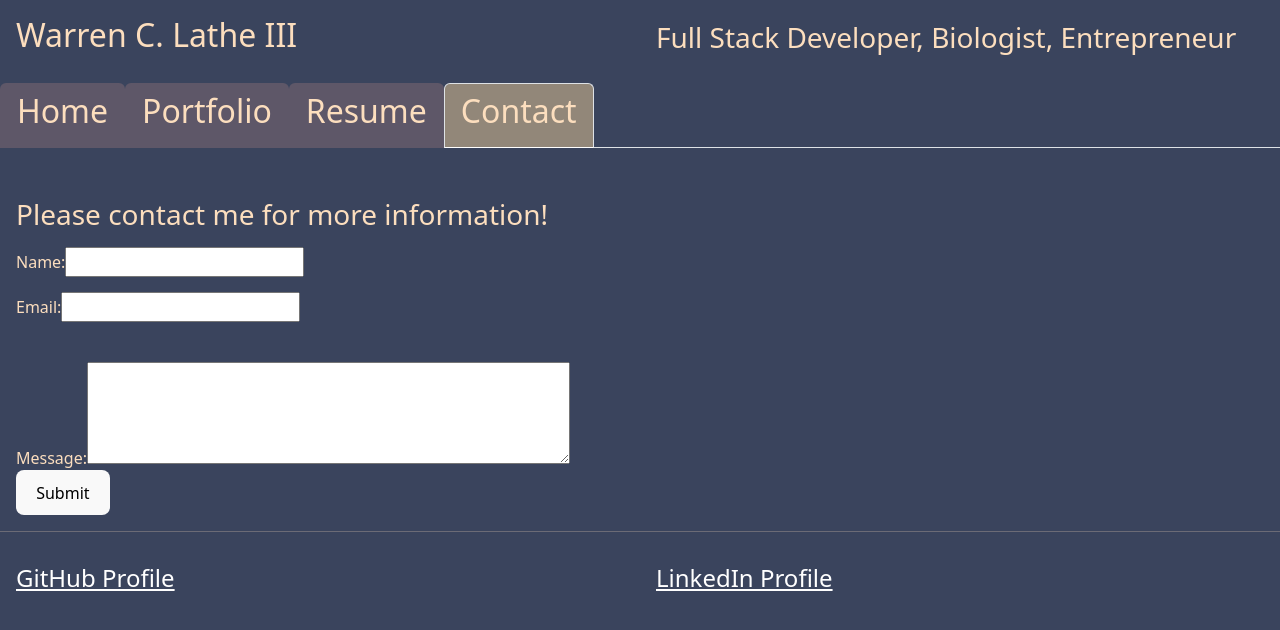
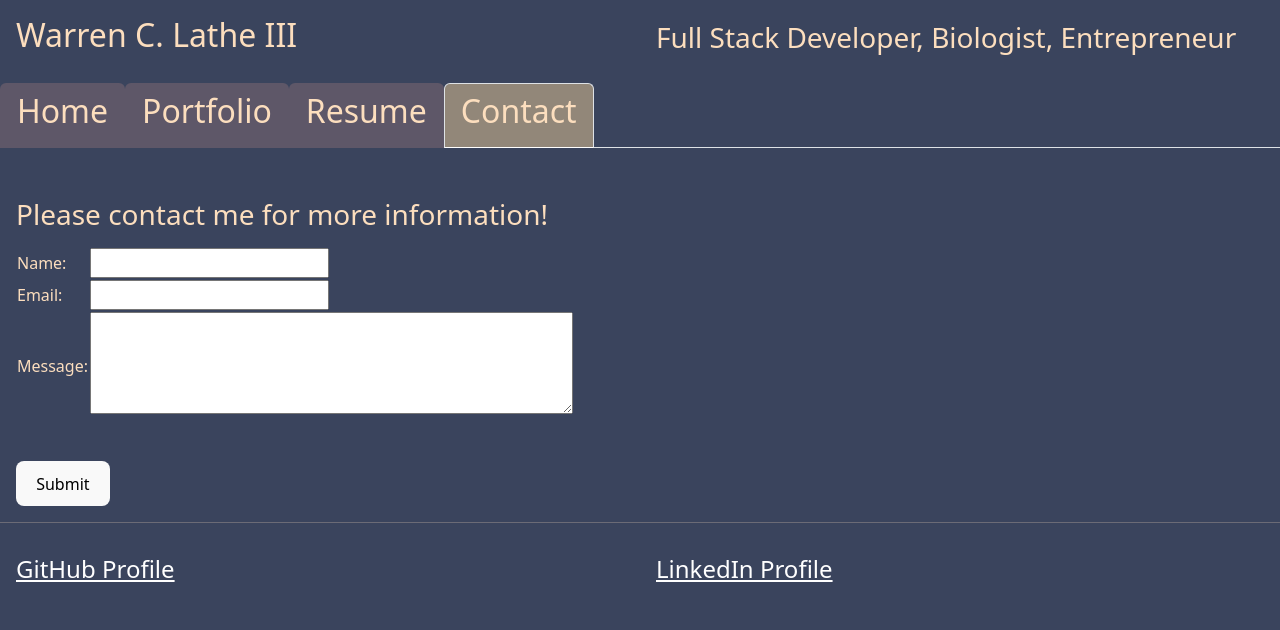
Before and after one commit to TreyLathe/WCL3Portfolio, a React (Vite) app: page /Contact in a window 1280 px wide. Shown: the top 630 px of the page. Built offline with nearby package versions, Linux system fonts and the light colour scheme.

Commit message:
trying again

```diff
--- a/src/pages/Contact.jsx
+++ b/src/pages/Contact.jsx
@@ -43,9 +43,10 @@ export default function Contact() {
   <div style={{ marginTop: '50px' }}>
     <p><h3>Please contact me for more information!</h3></p>
     <form onSubmit={handleSubmit}>
-          <div style={{ marginBottom: '15px '}}>
-            <label htmlFor="name">Name:</label>
-            <input
+      <table style={{ marginBottom: '40px' }}>
+        <tr>
+          <td><label htmlFor="name">Name:</label></td>
+          <td><input
                 type="text"
                 id="name"
                 name="name"
@@ -53,11 +54,11 @@ export default function Contact() {
                 onChange={handleChange}
                 required
                 onBlur={handleBlur}
-            />
-          </div>
-          <div style={{ marginBottom: '40px '}}>
-            <label htmlFor="email">Email:</label>
-            <input
+              /></td>
+        </tr>
+        <tr>
+          <td><label htmlFor="email">Email:</label></td>
+          <td><input
                 type="email"
                 id="email"
                 name="email"
@@ -65,12 +66,13 @@ export default function Contact() {
                 onChange={handleChange}
                 required
                 onBlur={handleBlur}
-            />
-          </div>
-          <div>
-            <label htmlFor="message">Message:</label>
-            <textarea id="message" name="message" rows="4" cols="50"></textarea>
-          </div>
+              /></td>
+        </tr>
+        <tr>
+          <td><label htmlFor="message">Message:</label></td>
+          <td><textarea id="message" name="message" rows="4" cols="50"></textarea></td>
+        </tr>
+      </table>
       <button type="submit">Submit</button>
     </form>
   </div>
--- a/src/pages/Home.jsx
+++ b/src/pages/Home.jsx
@@ -17,7 +17,7 @@ export default function Home() {
       </div>
       <div style={{ marginLeft: '20px' }}>
         <p style={{ fontSize: '24px', float: 'right', marginLeft: '20px' }}>
-          After 30 years of molecular biology research, teaching and national education policy experience, I am taking that experience into full stack web development. So many ideas I would love to bring to fruition. Adding my new knowledge and experience of CSS, HTML, Javascript, React, mySQL, dongoDB and more to hopefully do some great stuff.          </p>
+          After 30 years of molecular biology research, teaching and national education policy experience, I am taking that experience into full stack web development. So many ideas I would love to bring to fruition. Adding my new knowledge and experience of CSS, HTML, Javascript, mySQL, React, mongoDB, Express, Node and more to hopefully do some great stuff.          </p>
       </div>
     </div>
   );
--- a/src/pages/Resume.jsx
+++ b/src/pages/Resume.jsx
@@ -1,13 +1,28 @@
+import React, { useState } from 'react';
 import Lathe_Resume2024 from "../assets/docs/Lathe_Resume2024.pdf";
 
 export default function Resume() {
+  const [openSection, setOpenSection] = useState(null);
+
+  const toggleSection = (section) => {
+    if (openSection === section) {
+      setOpenSection(null);
+    } else {
+      setOpenSection(section);
+    }
+  };
+
+  const isSectionOpen = (section) => {
+    return openSection === section;
+  };
+
   return (
     <div style={{ display: "flex" }}>
       <div style={{ flex: 1, padding: "1rem" }}>
         <ul>
           <li>
-            <h3>Education</h3>
-          </li>
+            <h3 onClick={() => toggleSection('education')}>Education</h3>
+            {isSectionOpen('education') && (
               <ul>
                 <li>
                   BS Molecular Biology, Brigham Young University
@@ -22,11 +37,13 @@ export default function Resume() {
                   Full Stack Development, UC Berkeley Extension
                 </li>
               </ul>
+            )}
+          </li>
         </ul>
         <ul>
           <li>
-            <h3>Work Experience</h3>
-          </li>
+            <h3 onClick={() => toggleSection('workExperience')}>Work Experience</h3>
+            {isSectionOpen('workExperience') && (
               <ul>
                 <li>
                   Freelance consultant, Full Stack Development
@@ -44,52 +61,153 @@ export default function Resume() {
                     European Molecular Biology Laboratory/Research Scientist
                 </li>
               </ul>
+            )}
+          </li>
         </ul>
         <ul>
-            <li><h3>Resume PDF</h3></li>
-            <ul><li>
+          <li>
+            <h3 onClick={() => toggleSection('resumePdf')}>Resume PDF</h3>
+            {isSectionOpen('resumePdf') && (
+              <ul>
+                <li>
                   <a href={Lathe_Resume2024} download>Download PDF of full resume</a>
                 </li>
               </ul>
+            )}
+          </li>
         </ul>
       </div>
 
       <div style={{ flex: 1, padding: "1rem" }}>
         <ul>
-        <p>
           <li>
-            <h3>Fullstack Skills</h3>
-          </li>
+            <h3 onClick={() => toggleSection('fullstackSkills')}>Fullstack Skills</h3>
+            {isSectionOpen('fullstackSkills') && (
               <ul>
                 <li>HTML, CSS, JavaScript</li>
                 <li>React</li>
                 <li>Node.js, Express</li>
                 <li>mySQL, MongoDB</li>
               </ul>
-
-          </p>
-
-          <p><li>
-            <h3>Trilingual</h3>
+            )}
           </li>
+          <li>
+            <h3 onClick={() => toggleSection('trilingual')}>Trilingual</h3>
+            {isSectionOpen('trilingual') && (
               <ul>
                 <li>English, Native</li>
                 <li>Korean, CEFR C1/2 </li>
                 <li>German, CEFR B1/2 </li>
               </ul>
-
-              </p>
-
+            )}
+          </li>
           <li>
-            <h3>General Skills</h3>
+            <h3 onClick={() => toggleSection('generalSkills')}>General Skills</h3>
+            {isSectionOpen('generalSkills') && (
               <ul>
                 <li>Organizational Management</li>
                 <li>Entrepreneurship</li>
                 <li>Grant Writing/Management</li>
               </ul>
+            )}
           </li>
         </ul>
       </div>
     </div>
   );
 }
+// import Lathe_Resume2024 from "../assets/docs/Lathe_Resume2024.pdf";
+
+// export default function Resume() {
+//   return (
+//     <div style={{ display: "flex" }}>
+//       <div style={{ flex: 1, padding: "1rem" }}>
+//         <ul>
+//           <li>
+//             <h3>Education</h3>
+//           </li>
+//           <ul>
+//             <li>
+//               BS Molecular Biology, Brigham Young University
+//             </li>
+//             <li>
+//               MS Molecular Biology, University of Rochester
+//             </li>
+//             <li>
+//               PhD Molecular Biology, University of Rochester
+//             </li>
+//             <li>
+//               Full Stack Development, UC Berkeley Extension
+//             </li>
+//           </ul>
+//         </ul>
+//         <ul>
+//           <li>
+//             <h3>Work Experience</h3>
+//           </li>
+//           <ul>
+//             <li>
+//              Freelance consultant, Full Stack Development
+//             </li>
+//             <li>
+//               Maker Education Initiative, 501(c)(3)/Executive Director
+//             </li>
+//             <li>
+//               National Science Foundation/Science Expert
+//             </li>
+//             <li>
+//               OpenHelix, LLC/Chief Science Officer
+//             </li>
+//             <li>
+//                 European Molecular Biology Laboratory/Research Scientist
+//             </li>
+//           </ul>
+//         </ul>
+//         <ul>
+//             <li><h3>Resume PDF</h3></li>
+//             <ul><li>
+//             <a href={Lathe_Resume2024} download>Download PDF of full resume</a>
+//             </li>
+//             </ul>
+//           </ul>
+//       </div>
+
+//       <div style={{ flex: 1, padding: "1rem" }}>
+//         <ul>
+//         <p>
+//           <li>
+//             <h3>Fullstack Skills</h3>
+//           </li>
+//             <ul>
+//               <li>HTML, CSS, JavaScript</li>
+//               <li>React</li>
+//               <li>Node.js, Express</li>
+//               <li>mySQL, MongoDB</li>
+//             </ul>
+
+//           </p>
+
+//           <p><li>
+//             <h3>Trilingual</h3>
+//           </li>
+//               <ul>
+//                 <li>English, Native</li>
+//                 <li>Korean, CEFR C1/2 </li>
+//                 <li>German, CEFR B1/2 </li>
+//               </ul>
+
+//               </p>
+
+//           <li>
+//             <h3>General Skills</h3>
+//               <ul>
+//                 <li>Organizational Management</li>
+//                 <li>Entrepreneurship</li>
+//                 <li>Grant Writing/Management</li>
+//               </ul>
+//           </li>
+//         </ul>
+//       </div>
+//     </div>
+//   );
+// }
```
Lines whose indentation alone changed are shown as unchanged.
